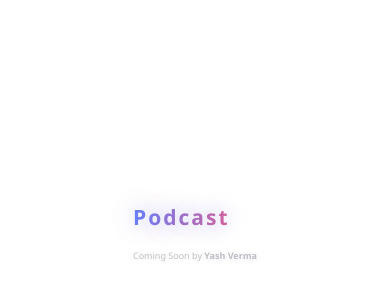
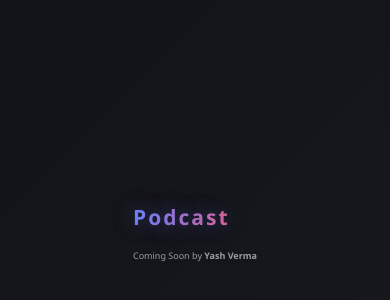
Before and after one commit to yash-yv-verma/Personal-Website, a Next.js app: page /podcast in a window 390 px wide. Shown: the part 190-490 px from the top of the page. Built offline with nearby package versions, Linux system fonts and the light colour scheme.

Commit message:
Fix podcast page background and add trailing slash support - External CSS for podcast dark background - TrailingSlash true for proper GitHub Pages routing - Fixes 404s for URLs with trailing slashes

```diff
--- a/next.config.js
+++ b/next.config.js
@@ -1,6 +1,7 @@
 /** @type {import('next').NextConfig} */
 const nextConfig = {
   output: 'export',
+  trailingSlash: true,
 };
 
 module.exports = nextConfig;
--- /dev/null
+++ b/public/css/podcast.css
@@ -0,0 +1,54 @@
+/* Podcast page specific styles */
+html, body {
+  height: 100% !important;
+  margin: 0 !important;
+  padding: 0 !important;
+  width: 100vw !important;
+  height: 100vh !important;
+  overflow: hidden !important;
+  background: linear-gradient(135deg, #101217 0%, #181a1f 100%) !important;
+  color: #23262e !important;
+  font-family: 'Segoe UI', 'Roboto', 'Arial', sans-serif !important;
+}
+
+body {
+  display: flex !important;
+  align-items: center !important;
+  justify-content: center !important;
+  min-height: 100vh !important;
+  min-width: 100vw !important;
+  flex-direction: column !important;
+}
+
+.coming-soon-title {
+  font-size: 3.2rem;
+  font-weight: 800;
+  letter-spacing: 2px;
+  margin-bottom: 18px;
+  background: linear-gradient(90deg, #6a82fb 0%, #fc5c7d 100%);
+  -webkit-background-clip: text;
+  -webkit-text-fill-color: transparent;
+  background-clip: text;
+  text-fill-color: transparent;
+  text-shadow: 0 2px 24px #0006;
+  animation: glow 2s ease-in-out infinite alternate;
+}
+
+.coming-soon-message {
+  font-size: 1.05rem;
+  font-weight: 500;
+  color: #b0b3ba;
+  margin-bottom: 0;
+  text-shadow: 0 1px 8px #0003;
+  opacity: 0.85;
+}
+
+@keyframes glow {
+  from { text-shadow: 0 0 8px #6a82fb44, 0 0 24px #fc5c7d22; }
+  to { text-shadow: 0 0 24px #6a82fb88, 0 0 48px #fc5c7d44; }
+}
+
+@media (max-width: 600px) {
+  .coming-soon-title { font-size: 2.1rem; }
+  .coming-soon-message { font-size: 0.9rem; }
+}
--- a/src/pages/podcast/index.js
+++ b/src/pages/podcast/index.js
@@ -23,57 +23,7 @@ export default function Podcast() {
         <meta property="twitter:title" content="Podcast by Yash Verma | Coming Soon" />
         <meta property="twitter:description" content="Podcast by Yash Verma. Stay tuned for insightful discussions, interviews, and more. Coming soon!" />
         <meta property="twitter:image" content="https://yash-verma.com/images/homebg.jpeg" />
-        <style>{`
-          /* Force rebuild for deployment sync */
-          html, body {
-            height: 100%;
-            margin: 0;
-            padding: 0;
-            width: 100vw;
-            height: 100vh;
-            overflow: hidden;
-            background: linear-gradient(135deg, #101217 0%, #181a1f 100%);
-            color: #23262e;
-            font-family: 'Segoe UI', 'Roboto', 'Arial', sans-serif;
-          }
-          body {
-            display: flex;
-            align-items: center;
-            justify-content: center;
-            min-height: 100vh;
-            min-width: 100vw;
-            flex-direction: column;
-          }
-          .coming-soon-title {
-            font-size: 3.2rem;
-            font-weight: 800;
-            letter-spacing: 2px;
-            margin-bottom: 18px;
-            background: linear-gradient(90deg, #6a82fb 0%, #fc5c7d 100%);
-            -webkit-background-clip: text;
-            -webkit-text-fill-color: transparent;
-            background-clip: text;
-            text-fill-color: transparent;
-            text-shadow: 0 2px 24px #0006;
-            animation: glow 2s ease-in-out infinite alternate;
-          }
-          .coming-soon-message {
-            font-size: 1.05rem;
-            font-weight: 500;
-            color: #b0b3ba;
-            margin-bottom: 0;
-            text-shadow: 0 1px 8px #0003;
-            opacity: 0.85;
-          }
-          @keyframes glow {
-            from { text-shadow: 0 0 8px #6a82fb44, 0 0 24px #fc5c7d22; }
-            to { text-shadow: 0 0 24px #6a82fb88, 0 0 48px #fc5c7d44; }
-          }
-          @media (max-width: 600px) {
-            .coming-soon-title { font-size: 2.1rem; }
-            .coming-soon-message { font-size: 0.9rem; }
-          }
-        `}</style>
+        <link rel="stylesheet" href="/css/podcast.css" />
       </Head>
       <div className="coming-soon-title">Podcast</div>
       <div className="coming-soon-message">Coming Soon by <strong>Yash Verma</strong></div>
```
